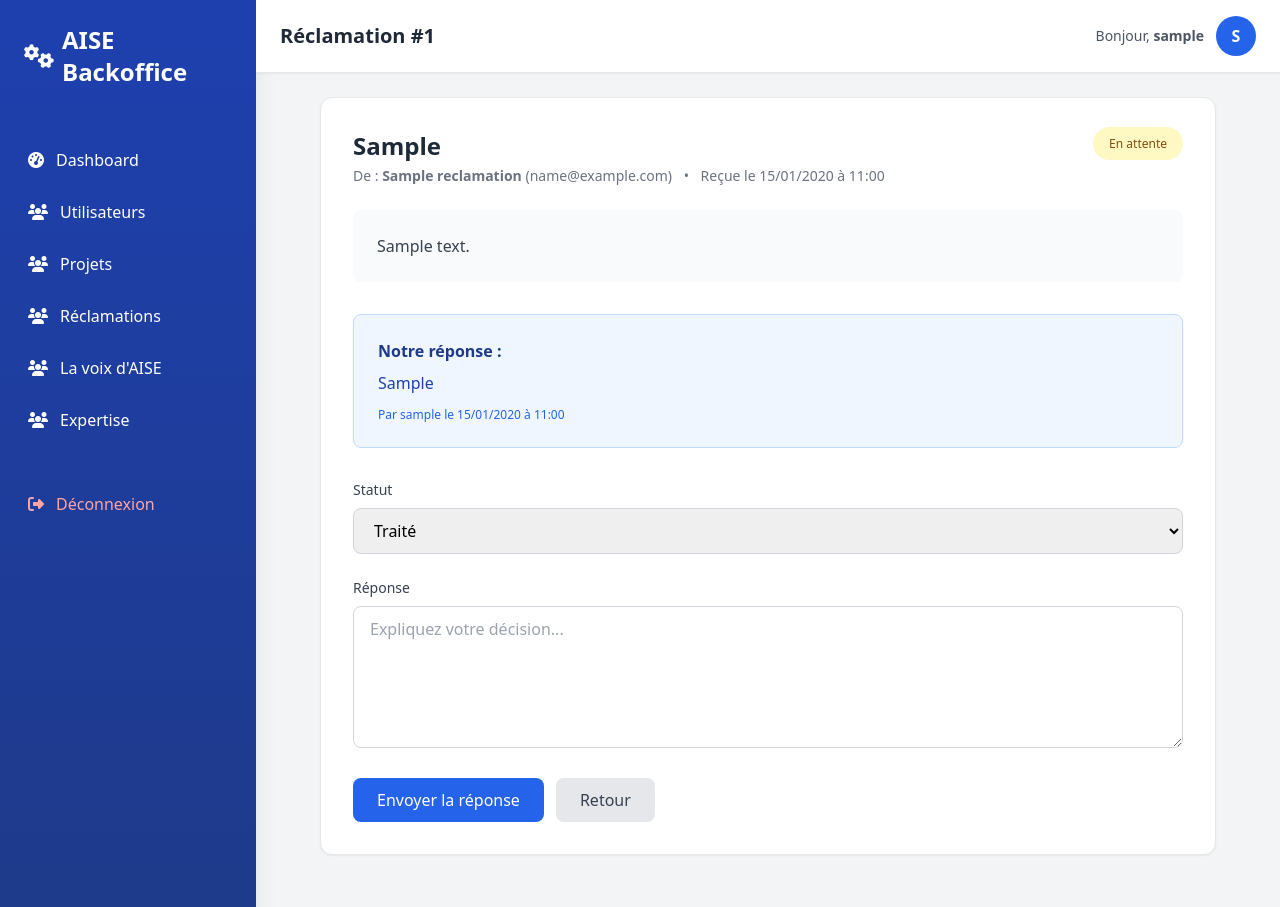
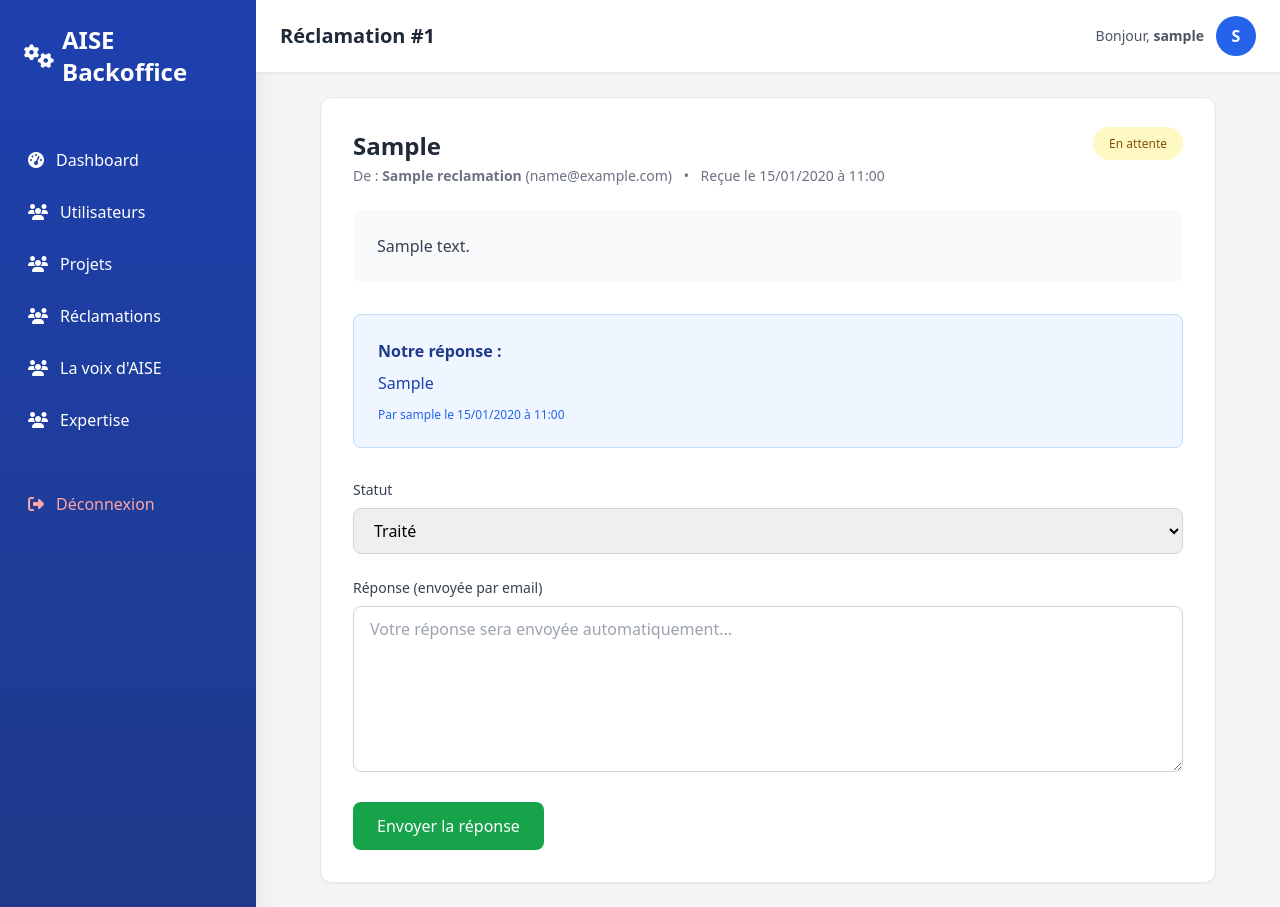
Before and after one commit to eyansibi/aise-django, a Django app: page /reclamations/1/ in a window 1280 px wide. Run offline with Django 5.2, Linux system fonts and the light colour scheme; a user stored in the database is signed in; tables that the repository leaves empty hold one stand-in row (values such as "Sample post"); some libraries are stand-ins or nearby versions.

Commit message:
ajouter mail reclamation

```diff
--- a/reclamations/views.py
+++ b/reclamations/views.py
@@ -54,14 +54,46 @@ def backoffice_reclamation_detail(request, reclamation_id):
     reclamation = get_object_or_404(Reclamation, pk=reclamation_id)
     if request.method == 'POST':
         statut = request.POST.get('statut')
-        reponse = request.POST.get('reponse')
-        if statut in ['traite', 'rejete']:
+        reponse = request.POST.get('reponse', '').strip()
+        if statut in ['traite', 'rejete'] and reponse:
+            # === SAUVEGARDE ===
             reclamation.statut = statut
             reclamation.reponse = reponse
             reclamation.traite_par = request.user
             reclamation.date_traitement = timezone.now()
             reclamation.save()
-            messages.success(request, f"Réclamation marquée comme {statut}.")
+
+            # === ENVOI EMAIL ===
+            sujet = f"[AISE] Réponse à votre réclamation : {reclamation.sujet}"
+            message = f"""
+            Bonjour {reclamation.nom},
+
+            Nous avons bien reçu votre réclamation du {reclamation.date_reception.strftime("%d/%m/%Y à %H:%M")}.
+
+            **Statut :** {reclamation.get_statut_display().upper()}
+            **Notre réponse :**
+
+            {reponse}
+
+            ---
+            Merci pour votre confiance.
+            Cordialement,
+            L'équipe AISE
+            contact@aise.tn
+            """
+
+            try:
+                send_mail(
+                    subject=sujet,
+                    message=message,
+                    from_email=None,  # utilise DEFAULT_FROM_EMAIL
+                    recipient_list=[reclamation.email],
+                    fail_silently=False,
+                )
+                messages.success(request, f"Réponse envoyée à {reclamation.email}")
+            except Exception as e:
+                messages.error(request, f"Réponse sauvegardée, mais email échoué : {e}")
+
             return redirect('reclamations:backoffice_reclamations')
     return render(request, 'backoffice/reclamations/reclamation_detail.html', {
         'reclamation': reclamation
--- a/templates/backoffice/reclamations/reclamation_detail.html
+++ b/templates/backoffice/reclamations/reclamation_detail.html
@@ -44,28 +44,28 @@
     {% csrf_token %}
     <div>
         <label class="block text-sm font-medium text-gray-700 mb-2">Statut</label>
-                <select name="statut" class="w-full px-4 py-2.5 border border-gray-300 rounded-lg focus:ring-2 focus:ring-blue-500">
+        <select name="statut" class="w-full px-4 py-2.5 border border-gray-300 rounded-lg" required>
             <option value="traite">Traité</option>
             <option value="rejete">Rejeté</option>
         </select>
     </div>
     <div>
-                <label class="block text-sm font-medium text-gray-700 mb-2">Réponse</label>
-                <textarea name="reponse" rows="5" class="w-full px-4 py-2.5 border border-gray-300 rounded-lg focus:ring-2 focus:ring-blue-500" placeholder="Expliquez votre décision..."></textarea>
+        <label class="block text-sm font-medium text-gray-700 mb-2">
+            Réponse (envoyée par email)
+        </label>
+        <textarea name="reponse" rows="6" class="w-full px-4 py-2.5 border border-gray-300 rounded-lg"
+                  placeholder="Votre réponse sera envoyée automatiquement..." required></textarea>
     </div>
-            <div class="flex gap-3">
-                <button type="submit" class="bg-blue-600 text-white px-6 py-2.5 rounded-lg hover:bg-blue-700 transition font-medium">
+    <button type="submit" class="bg-green-600 text-white px-6 py-3 rounded-lg hover:bg-green-700 flex items-center gap-2">
         Envoyer la réponse
     </button>
-                <a href="{% url 'reclamations:backoffice_reclamations' %}" class="bg-gray-200 text-gray-700 px-6 py-2.5 rounded-lg hover:bg-gray-300 transition font-medium">
-                    Retour
-                </a>
-            </div>
 </form>
 {% else %}
-        <a href="{% url 'reclamations:backoffice_reclamations' %}" class="bg-gray-200 text-gray-700 px-6 py-2.5 rounded-lg hover:bg-gray-300 transition font-medium inline-block">
-            Retour à la liste
-        </a>
+<div class="bg-green-50 border border-green-200 rounded-lg p-6">
+    <p class="text-green-800 font-medium">
+        Réponse envoyée le {{ reclamation.date_traitement|date:"d/m/Y à H:i" }}
+    </p>
+</div>
 {% endif %}
     </div>
 </div>
```
Also changed, not shown: aise_project/settings.py (+9 -0 lines). Lines whose indentation alone changed are shown as unchanged.
